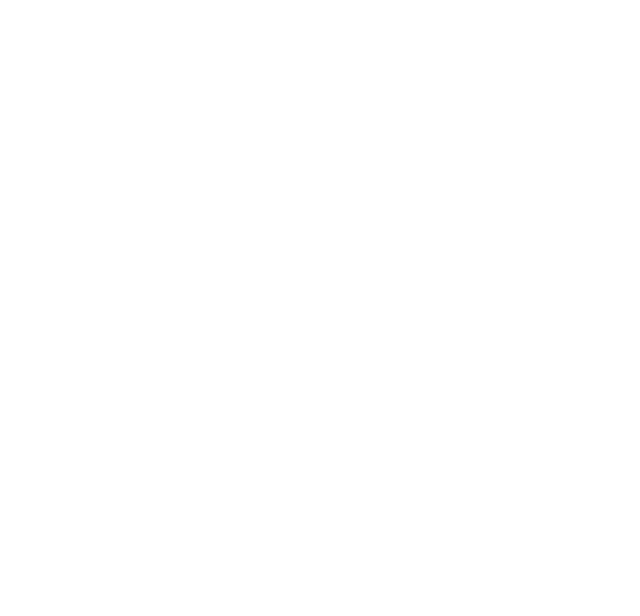
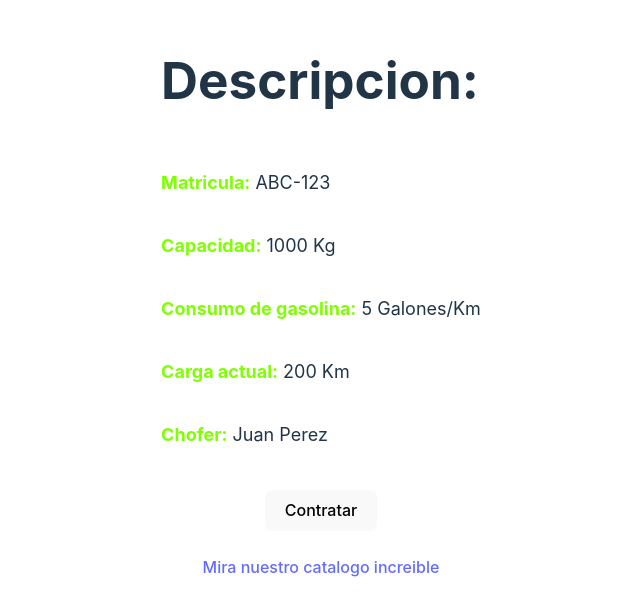
Before and after one commit to DanielST29/Proyecto-camiones, a React (Vite) app in the folder proyecto_camiones/: page /YourTruck/ABC-123 in a window 1280 px wide. Before the commit this address had no page. Shown: the part 106-722 px from the top of the page, without its empty margins (319-959 px from the left). Built offline with nearby package versions, Linux system fonts and the light colour scheme.

Commit message:
Single page component for each truck in the page made succesfully

```diff
--- a/proyecto_camiones/src/App.css
+++ b/proyecto_camiones/src/App.css
@@ -54,13 +54,18 @@
 .impressive_truck {
   border-radius: 20px;
   padding: 1rem;
-  background-color: #61dafbaa;
+  background-color: #1a1a1a;
+
   font-size: 18px;
 }
 
 .impressive_truck h3 {
-  color: rgb(27, 27, 119);
+  color: chartreuse;
 
+}
+
+.see_truck_button {
+  color: #646cffaa;
 }
 
 .separator {
@@ -108,3 +113,18 @@
 .return_to_homepage :hover {
   color: azure;
 }
+
+.truck_information_menu {
+  display: flex;
+  flex-direction: column;
+  justify-content: start;
+  align-items: start;
+}
+
+.truck_information_menu p {
+  font-size: 18px;
+}
+
+b {
+  color: chartreuse;
+}
--- a/proyecto_camiones/src/App.jsx
+++ b/proyecto_camiones/src/App.jsx
@@ -20,12 +20,11 @@
             <Route path='/SignTruck' element={<TruckSignUp/>}/>
             <Route path='/' element={<Home/>} />
             <Route path='/IniciarSesion' element={<LogIn/>} />
-            <Route path='/YourTruck' element={<TruckPage/>} />
+            <Route path='/YourTruck/:id' element={<TruckPage/>} />
           </Routes>
         </Router>
       </TruckPageComponent>
     </TruckComponent>
-
     </>
   )
 }
--- a/proyecto_camiones/src/components/homePage.jsx
+++ b/proyecto_camiones/src/components/homePage.jsx
@@ -2,7 +2,6 @@
 import { Link } from 'react-router-dom'
 
 import { trucksContext } from "../context/trucks_context";
-import { TruckPageContext } from "../context/trucks_page_context";
 
 
 
@@ -11,23 +10,23 @@
     // GLOBAL STATES
 
     const { truckList } = useContext(trucksContext)
-    const { handleRedirectionPage } = useContext(TruckPageContext)
 
     // STATES
 
     const [idSelected, setId] = useState('')
 
+
     const handleSelectId = (id) => {
         setId(id)
+        console.log(id, 'Este es el id seleccionado')
 
-        handleRedirectionPage(id)
-        console.log(id)
     }
 
 
     return (
         <>
-            <h2 className="title_description">Contrata el camion de tu gusto</h2>
+            <h1 className="title_description">Contrata el camion de tu gusto</h1>
+            <br />
             <section className="truck_container">
                 {truckList.map((truck) => (
                     <div key={truck.id} className="impressive_truck">
@@ -36,18 +35,15 @@
                         <p>Consumo de gasolina: {truck.fuelConsumption} galones / kilometro</p>
                         <p>Carga actual: {truck.currentLoad}kg</p>
 
-                        <Link to='/YourTruck'>
-                            <button onClick={() => handleSelectId(truck.id)}>
-                                Contratar </button>
+                        <Link to={`/YourTruck/${truck.id}`}>
+                            <button onClick={() => handleSelectId(truck.id)} className="see_truck_button">
+                                Ver </button>
                         </Link>
                     </div>
                 ))}
             </section>
-
             <div className="separator"></div>
-
             <p className="description">Con mas de 10 años de experiencia en el sector de carga, TruckListo es tu mejor opcion para enlistar tus camiones para el servicio</p>
-
             <nav>
                 <button>
                     <Link style={{ textDecoration: 'none' }} to='/SignTruck'>
--- a/proyecto_camiones/src/components/truckPage.jsx
+++ b/proyecto_camiones/src/components/truckPage.jsx
@@ -1,17 +1,51 @@
-import { useState, useContext } from "react";
-import { Link } from "react-router-dom";
+import { useState, useEffect, useContext } from "react";
+import { Link, useParams } from "react-router-dom";
 
 import { trucksContext } from "../context/trucks_context";
 
 export const TruckPage = () => {
 
-    // CONTEXTO GLOBAL
+    // Parametros de la redireccion
+    const param = useParams();
 
-    // const { truckList, addTruck} = useContext(trucksContext)
+    // Lista de camiones del estado global
+    const { truckList, hireTruck } = useContext(trucksContext)
+
+    // Busqueda del param.id en la truckList
+    const [isHired, setIsHired] = useState(false)
+    const [buttonContent, setButtonContent] = useState('Contratar')
+
+
+
+    const selectedTruck = truckList.find((truck) => truck.id == param.id)
+    console.log(selectedTruck)
+    console.log(param, 'este es el param')
+
+    const handleHireButton = async () => {
+        setIsHired(!isHired)
+        await hireTruck(param.id)
+    }
+    useEffect(() => {
+        isHired == false ? setButtonContent('Contratar') : setButtonContent('Camion ya contratado')
+        console.log(truckList)
+    },[isHired,handleHireButton])
+
 
     return (
         <>
-            <h2>Aqui se mostrara tu truck seleccionado</h2>
+        <article className="truck_information_menu">
+            <h1>Descripcion:</h1>
+            <p><b>Matricula:</b> {selectedTruck.id} </p>
+            <p> <b>Capacidad:</b>  {selectedTruck.capacity} Kg</p>
+            <p> <b>Consumo de gasolina:</b>  {selectedTruck.fuelConsumption} Galones/Km</p>
+            <p> <b>Carga actual:</b> {selectedTruck.currentLoad} Km</p>
+            <p> <b>Chofer:</b> {selectedTruck.driver}</p>
+        </article>
+            <br />
+            <button onClick={handleHireButton}> {buttonContent} </button>
+            <br />
+            <br />
+            <Link to='/'>Mira nuestro catalogo increible</Link>
         </>
     )
 }
--- a/proyecto_camiones/src/context/trucks_compo.jsx
+++ b/proyecto_camiones/src/context/trucks_compo.jsx
@@ -3,21 +3,33 @@
 
 export const TruckComponent = ( { children }) => {
     const [truckList, setTruckList] = useState([
-        { id: 'ABC-123', capacity: 1000, fuelConsumption: 5, currentLoad: 200, driver: 'Juan Perez' },
-        { id: 'XYZ-789', capacity: 1500, fuelConsumption: 7, currentLoad: 500, driver: 'Luis Ramirez' },
-        { id: 'LMZ-239', capacity: 2000, fuelConsumption: 9, currentLoad: 500, driver: 'Carlos Gomez' },
-        { id: 'OWZ-777', capacity: 800, fuelConsumption: 4, currentLoad: 500, driver: 'Jose Fernandez' },
+        { id: 'ABC-123', capacity: 1000, fuelConsumption: 5, currentLoad: 200, driver: 'Juan Perez', hired: false },
+        { id: 'XYZ-789', capacity: 1500, fuelConsumption: 7, currentLoad: 500, driver: 'Luis Ramirez', hired: false },
+        { id: 'LMZ-239', capacity: 2000, fuelConsumption: 9, currentLoad: 500, driver: 'Carlos Gomez', hired: false },
+        { id: 'OWZ-777', capacity: 800, fuelConsumption: 4, currentLoad: 500, driver: 'Jose Fernandez', hired: false },
     ]);
 
     const addTruck = (object) => {
         setTruckList((prev) => [...prev, object])
     }
 
+    const hireTruck = (objectId) => {
+        let newHiredTruck = truckList.map((truck) => {
+            if ( truck.id == objectId) {
+                return { ...truck, hired: !truck.hired };
+                // return truck.hired = !truck.hired
+            }
+            return truck
+        })
+        setTruckList(newHiredTruck)
+    }
+
     return (
         <trucksContext.Provider
             value={{
                 truckList,
-                addTruck
+                addTruck,
+                hireTruck
             }}
         >
             { children }
--- a/proyecto_camiones/src/main.jsx
+++ b/proyecto_camiones/src/main.jsx
@@ -4,7 +4,5 @@
 import './index.css'
 
 createRoot(document.getElementById('root')).render(
-  <StrictMode>
     <App />
-  </StrictMode>,
 )
```
Also changed, not shown: proyecto_camiones/src/context/trucks_context.jsx (line endings or trailing spaces).
